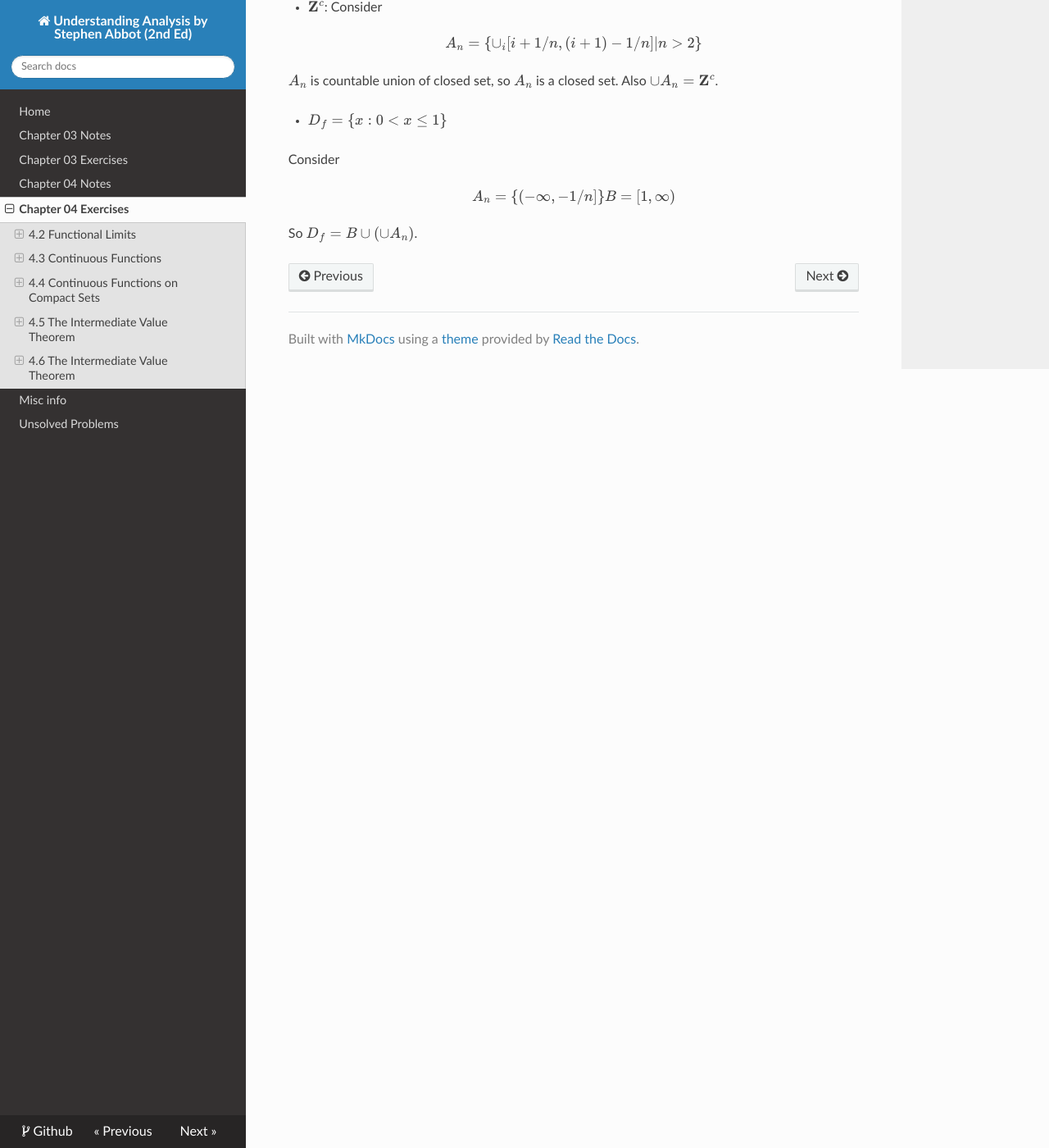
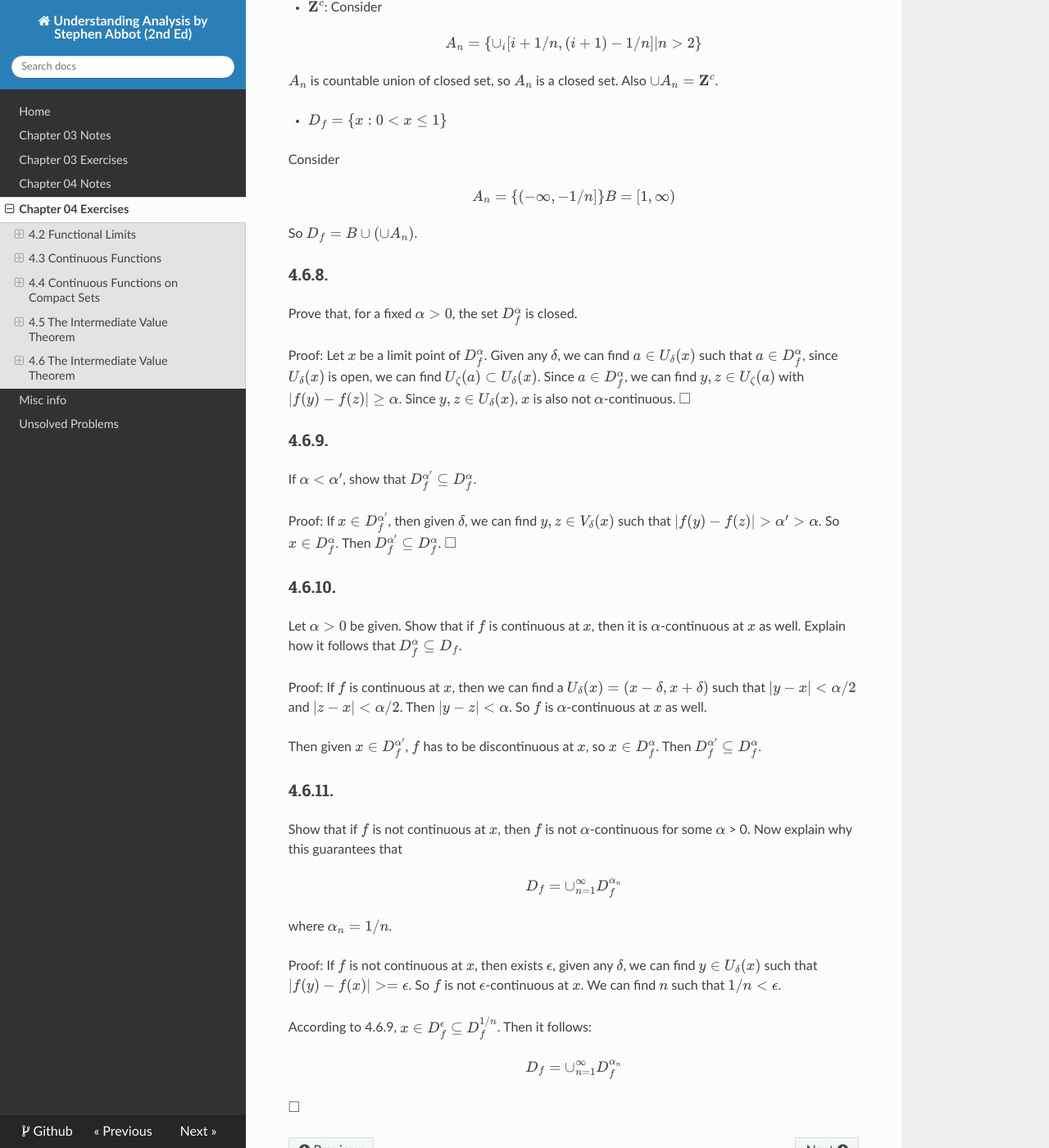
Before and after one commit to eroicaleo/abbot-analysis-2nd, an MkDocs documentation site: the page built from docs/ch04ex.md, in a window 1280 px wide and 1400 px high, scrolled down 22241 px. Shown: the whole window at 82% size. Built offline with MkDocs 1.6.1, drawn with Linux system fonts in a browser that asks for light colours; nearby versions of some CDN libraries; formulas are drawn with MathJax 3.

Commit message:
Finish ch04

```diff
--- a/docs/ch04ex.md
+++ b/docs/ch04ex.md
@@ -1027,3 +1027,51 @@ B = [1, \infty)
 $$
 
 So $D_f = B \cup (\cup A_n)$.
+
+### 4.6.8.
+
+Prove that, for a fixed $α > 0$, the set $D_f^α$ is closed.
+
+Proof: Let $x$ be a limit point of $D_f^α$. Given any $\delta$, we can find $a \in U_{\delta}(x)$ such that $a \in D_f^α$, since $U_{\delta}(x)$ is open, we can find
+$U_{\zeta}(a) \subset U_{\delta}(x)$. Since $a \in D_f^α$, we can find $y, z \in U_{\zeta}(a)$ with $|f(y) − f(z)| \ge α$. Since $y, z \in U_{\delta}(x)$, $x$ is also not
+$α$-continuous.
+$\square$
+
+### 4.6.9.
+
+If $α < α'$, show that $D_f^{α'} ⊆ D_f^{α}$.
+
+Proof: If $x \in D_f^{α'}$, then given $\delta$, we can
+find $y, z \in V_{\delta}(x)$ such that $|f(y) - f(z)| > \alpha' > \alpha$. So $x \in D_f^{α}$. Then $D_f^{α'} ⊆ D_f^{α}$.
+$\square$
+
+### 4.6.10.
+
+Let $α > 0$ be given. Show that if $f$ is continuous at $x$, then it is $α$-continuous at $x$ as well. Explain how it follows that $D_f^α ⊆ D_f$.
+
+Proof: If $f$ is continuous at $x$, then we can find a $U_{\delta}(x) = (x−δ, x+δ)$ such that $|y-x| < \alpha /2$ and $|z-x| < \alpha /2$. Then $|y-z| < \alpha$. So $f$ is $α$-continuous at $x$ as well.
+
+Then given $x \in D_f^{α'}$, $f$ has to be discontinuous at $x$, so $x \in D_f^{α}$. Then $D_f^{α'} ⊆ D_f^{α}$.
+
+### 4.6.11.
+
+Show that if $f$ is not continuous at $x$, then $f$ is not $α$-continuous for some $α$ > 0. Now explain why this guarantees that
+
+$$
+D_f = \displaystyle \cup_{n = 1}^{\infty} D_f^{\alpha_n}
+$$
+
+where $α_n = 1/n$.
+
+Proof: If $f$ is not continuous at $x$, then exists $\epsilon$, given any $\delta$, we can find $y \in U_{\delta}(x)$ such that $|f(y)-f(x)| >= \epsilon$. So $f$
+is not $\epsilon$-continuous at $x$. We can find
+$n$ such that $1/n < \epsilon$.
+
+According to 4.6.9, $x \in D_f^{\epsilon} ⊆ D_f^{1/n}$.
+Then it follows:
+
+$$
+D_f = \displaystyle \cup_{n = 1}^{\infty} D_f^{\alpha_n}
+$$
+
+$\square$
```
Also changed, not shown: docs/ch04notes.md (+6 -0 lines).
